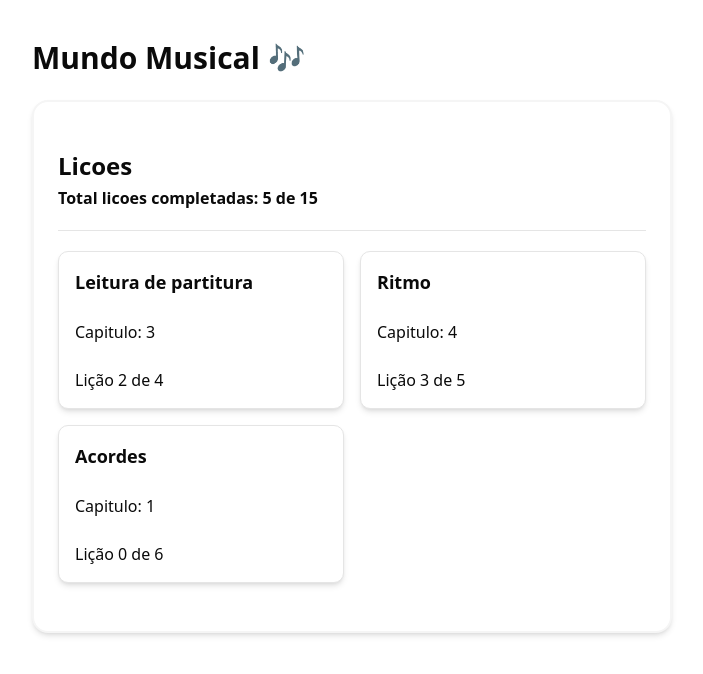
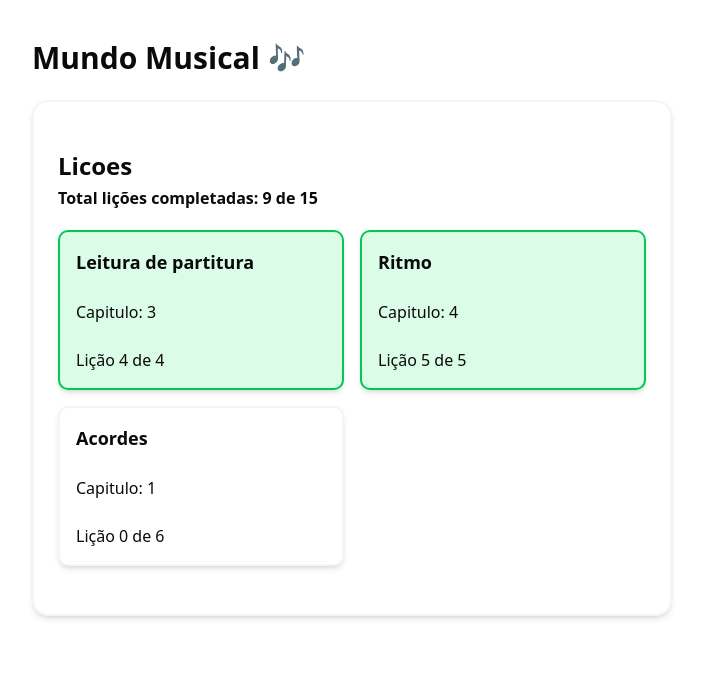
Before and after one commit to UnBArqDsw2025-1-Turma01/2025.1-T01-_G5_MundoMusical_Entrega_03, a React (Vite) app in the folder mundo-musical/: page / in a window 1280 px wide. Shown: the top 674 px of the page, without its empty margins (288-991 px from the left). Built offline with nearby package versions, Linux system fonts and the light colour scheme.

Commit message:
feat: adicioado observer para que as licoes troquen de cor quando sejan concluidas

```diff
--- a/mundo-musical/src/components/lessonBox/LessonBoxView.tsx
+++ b/mundo-musical/src/components/lessonBox/LessonBoxView.tsx
@@ -1,38 +1,69 @@
+import { useEffect, useState } from 'react';
 import { LessonBox } from '@/core/lessonBox/LessonBox';
 import { LessonBoxModule } from '@/core/lessonBox/LessonBoxModule';
 import { Card, CardContent } from '@/components/ui/card';
-import { Separator } from '@/components/ui/separator';
-// import { UserProgress } from '@/core/user/UserProgress';
-// import { Button } from '@/components/ui/button';
-// import { toast } from 'sonner';
-// import { practiceSubject } from '@/core/rewards/PracticeSubjects';
 
 export const LessonBoxView = () => {
+  const [_, setUpdate] = useState(0);
   const lessonbox = new LessonBoxModule('Licoes');
-  lessonbox.add(new LessonBox('Leitura de partitura', 2, 4, 3));
-  lessonbox.add(new LessonBox('Ritmo', 3, 5, 4));
-  lessonbox.add(new LessonBox('Acordes', 0, 6, 1));
+
+  const lesson1 = new LessonBox('Leitura de partitura', 4, 4, 3);
+  const lesson2 = new LessonBox('Ritmo', 5, 5, 4);
+  const lesson3 = new LessonBox('Acordes', 0, 6, 1);
+
+  lessonbox.add(lesson1);
+  lessonbox.add(lesson2);
+  lessonbox.add(lesson3);
+
+  useEffect(() => {
+    const forceUpdate = () => setUpdate(prev => prev + 1);
+
+    lessonbox.getChildren().forEach(child => {
+      if (child instanceof LessonBox) {
+        child.subscribe(forceUpdate);
+      }
+    });
+
+    return () => {
+      lessonbox.getChildren().forEach(child => {
+        if (child instanceof LessonBox) {
+          child.unsubscribe(forceUpdate);
+        }
+      });
+    };
+  }, []);
 
   return (
     <Card className="mb-8 shadow-md border-2 border-muted rounded-2xl">
       <CardContent className="p-6 space-y-5">
         <div>
           <h2 className="text-2xl font-bold mb-1">{lessonbox.getTitle()}</h2>
-          <h2 className="text-md font-bold mb-1">{"Total licoes completadas: " + lessonbox.getActual() + " de " + lessonbox.getTotal()}</h2>
+          <h2 className="text-md font-bold mb-1">
+            Total lições completadas: {lessonbox.getActual()} de {lessonbox.getTotal()}
+          </h2>
         </div>
 
-        <Separator />
+        <div className="grid grid-cols-1 md:grid-cols-2 gap-4">
+          {lessonbox.getChildren().map((child, index) => {
+            const isCompleted =
+              child instanceof LessonBox && child.isCompleted();
 
-        <div className="grid grid-cols-1 md:grid-cols-2 gap-4">
-          {lessonbox.getChildren().map((child, index) => (
-            <Card key={index} className="p-4 border shadow-md rounded-lg">
+            return (
+            <Card
+              key={index}
+              className={`p-4 shadow-md rounded-lg border-2 ${
+              isCompleted ? 'bg-green-100 border-green-500' : 'bg-white border-muted'
+              }`}
+            >
               <h3 className="text-lg font-semibold">{child.getTitle()}</h3>
               <p>{child.getChapter()}</p>
-              <p>Lição {child.getActual()} de {child.getTotal()}</p>
+              <p>
+                Lição {child.getActual()} de {child.getTotal()}
+              </p>
             </Card>
-          ))}
+            );
+          })}
         </div>
-
       </CardContent>
     </Card>
   );
--- /dev/null
+++ b/mundo-musical/src/core/Concluido/concluido.ts
@@ -0,0 +1,7 @@
+export type Concluido = () => void;
+
+export interface Subject {
+  subscribe(observer: Concluido): void;
+  unsubscribe(observer: Concluido): void;
+  notify(): void;
+}
--- a/mundo-musical/src/core/lessonBox/LessonBox.ts
+++ b/mundo-musical/src/core/lessonBox/LessonBox.ts
@@ -1,7 +1,30 @@
+import type { Subject, Concluido } from '../Concluido/concluido';
 import type { LBoxComponent } from './types';
 
-export class LessonBox implements LBoxComponent {
+export class LessonBox implements LBoxComponent, Subject {
+  private concluidos: Concluido[] = [];
   constructor(private title: string, private actual: number, private total: number, private chapter: number) {}
+
+    subscribe(concluido: Concluido) {
+    this.concluidos.push(concluido);
+  }
+
+  unsubscribe(concluido: Concluido) {
+    this.concluidos = this.concluidos.filter(obs => obs !== concluido);
+  }
+
+  notify() {
+    this.concluidos.forEach(concluido => concluido());
+  }
+
+  markAsCompleted() {
+    this.actual = this.total;
+    this.notify();
+  }
+
+  isCompleted(): boolean {
+    return this.actual >= this.total;
+  }
 
   getTitle(): string {
     return this.title;
```
